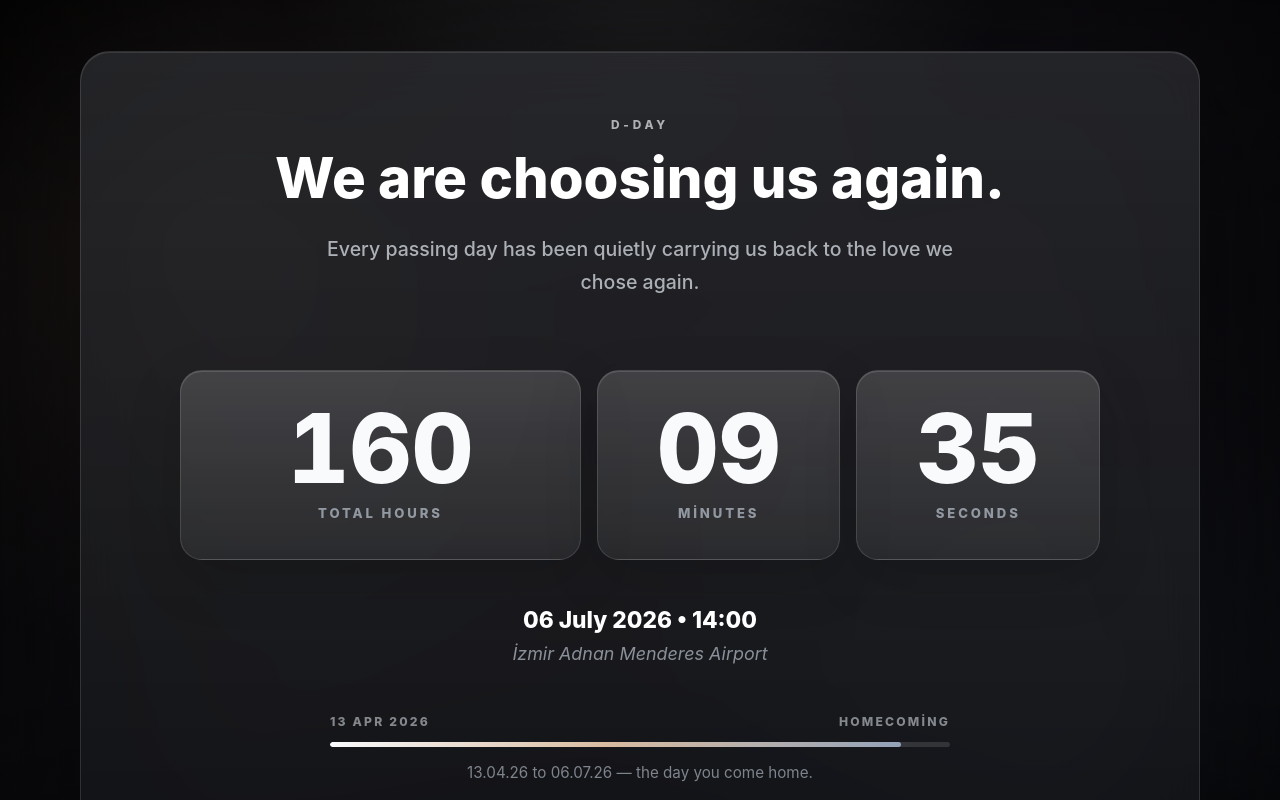
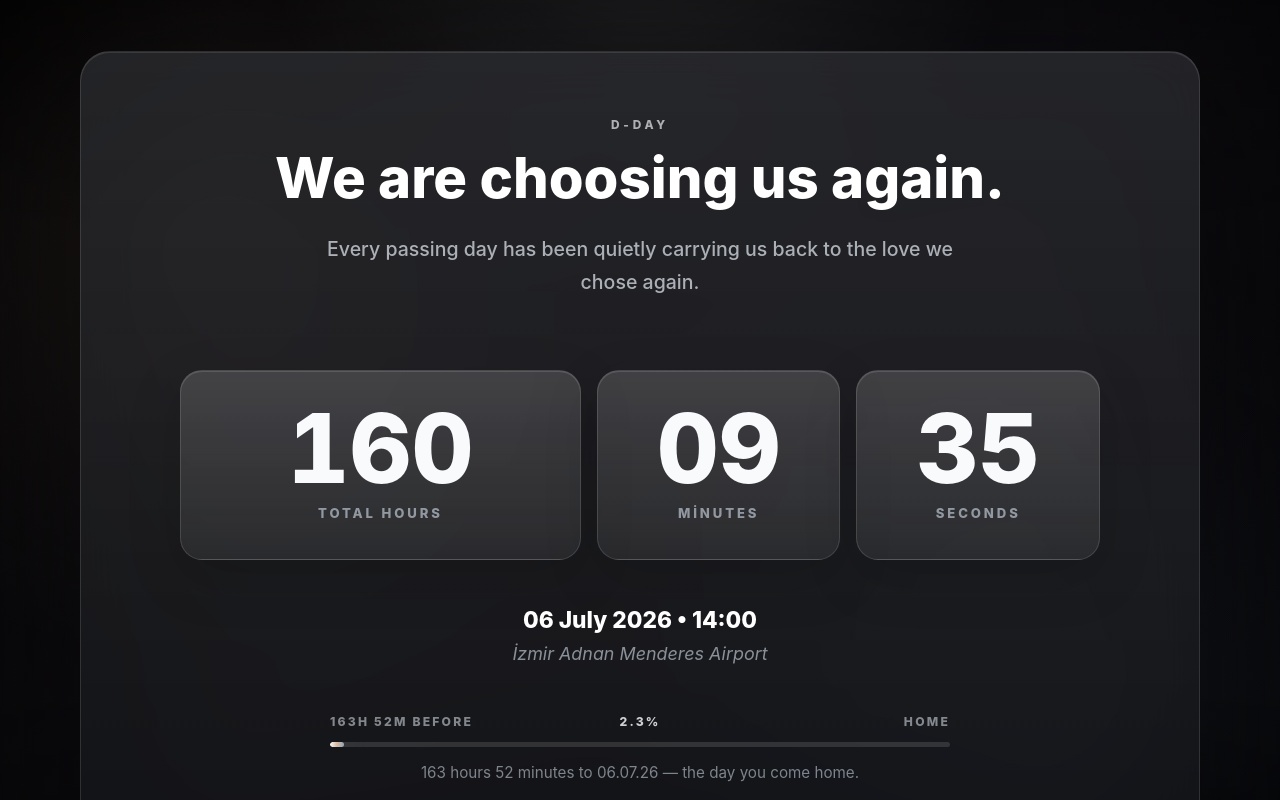
Before and after one commit to erdalyenigul/d-day, a Vue app: page / in a window 1280 px wide. Shown: the top 800 px of the page. Built offline with nearby package versions, Linux system fonts and the light colour scheme.

Commit message:
Update progress window timing

```diff
--- a/src/App.vue
+++ b/src/App.vue
@@ -1,8 +1,9 @@
 <script setup>
 import { computed, onMounted, onUnmounted, ref } from 'vue'
 
-const startDate = new Date('2026-04-13T00:00:00+03:00')
 const targetDate = new Date('2026-07-06T14:00:00+03:00')
+const progressWindowMs = (163 * 60 + 52) * 60 * 1000
+const startDate = new Date(targetDate.getTime() - progressWindowMs)
 const now = ref(new Date())
 let intervalId
 
@@ -32,6 +33,8 @@ const progress = computed(() => {
 
   return Math.min(Math.max((elapsed / total) * 100, 0), 100)
 })
+
+const progressPercent = computed(() => `${progress.value.toFixed(1)}%`)
 
 onMounted(() => {
   intervalId = window.setInterval(() => {
@@ -67,16 +70,17 @@ onUnmounted(() => {
         <p class="place-line">İzmir Adnan Menderes Airport</p>
       </div>
 
-      <div class="progress-wrap" aria-label="April 13 to homecoming progress">
+      <div class="progress-wrap" aria-label="Countdown window progress">
         <div class="progress-meta">
-          <span>13 Apr 2026</span>
-          <span>Homecoming</span>
+          <span>163h 52m before</span>
+          <span>{{ progressPercent }}</span>
+          <span>Home</span>
         </div>
         <div class="progress-track">
           <div class="progress-fill" :style="{ width: `${progress}%` }"></div>
         </div>
         <p class="progress-note">
-          13.04.26 to 06.07.26 — the day you come home.
+          163 hours 52 minutes to 06.07.26 — the day you come home.
         </p>
       </div>
 
--- a/src/style.css
+++ b/src/style.css
@@ -189,8 +189,9 @@ h1 {
 }
 
 .progress-meta {
-  display: flex;
-  justify-content: space-between;
+  display: grid;
+  grid-template-columns: 1fr auto 1fr;
+  align-items: center;
   gap: 20px;
   margin-bottom: 13px;
   color: rgba(226, 232, 240, 0.54);
@@ -198,6 +199,18 @@ h1 {
   font-weight: 800;
   letter-spacing: 0.18em;
   text-transform: uppercase;
+}
+
+.progress-meta span:first-child {
+  text-align: left;
+}
+
+.progress-meta span:nth-child(2) {
+  color: rgba(248, 250, 252, 0.82);
+}
+
+.progress-meta span:last-child {
+  text-align: right;
 }
 
 .progress-track {
```
